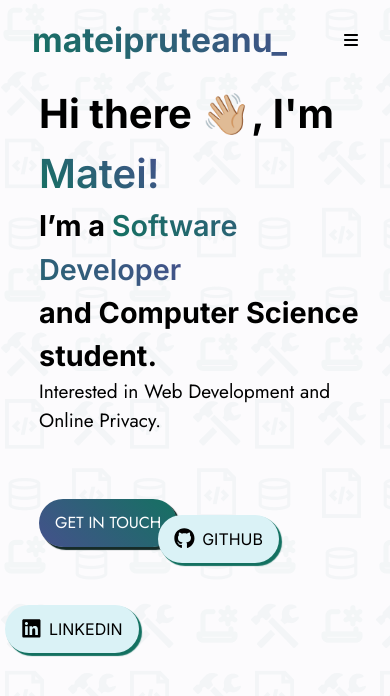
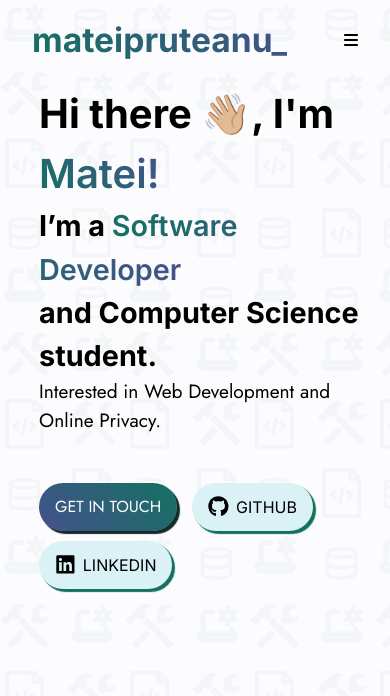
Before and after one commit to mateipruteanu/mateipruteanu.dev, a React (Vite) app: page / in a window 390 px wide. Shown: the top 696 px of the page. Built offline with nearby package versions, Linux system fonts and the light colour scheme; what insights-js would draw is missing.

Commit message:
mobile home page button fix

```diff
--- a/src/styles/Navbar.css
+++ b/src/styles/Navbar.css
@@ -125,7 +125,7 @@
         margin-top: 2rem;
     }
 
-    .blue-button {
+    .container .blue-button {
         margin-top: 2rem;
         position: relative;
         left: -10%;
```
